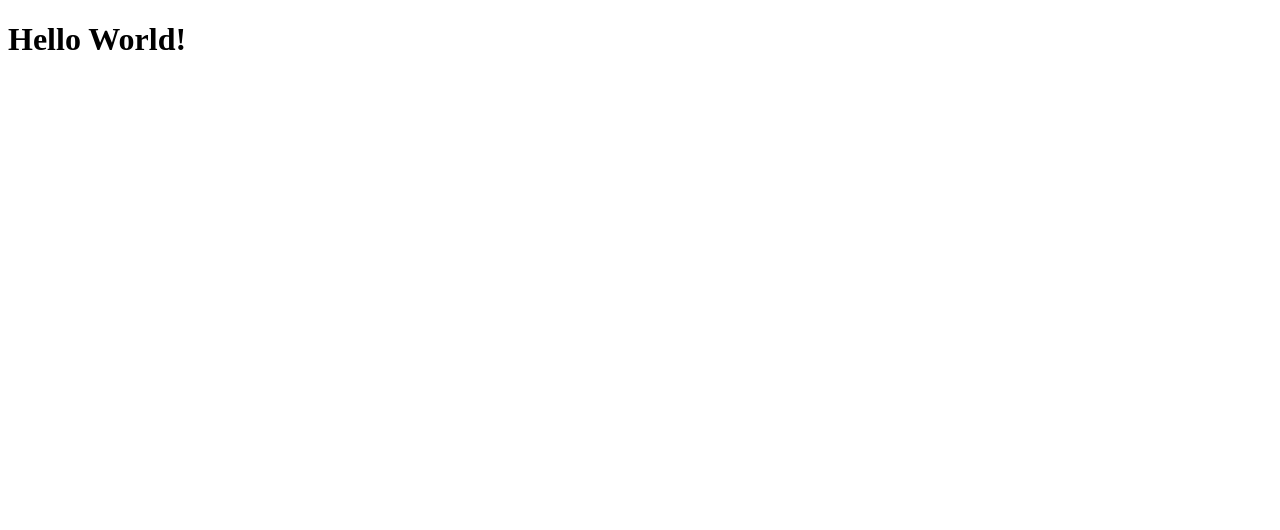
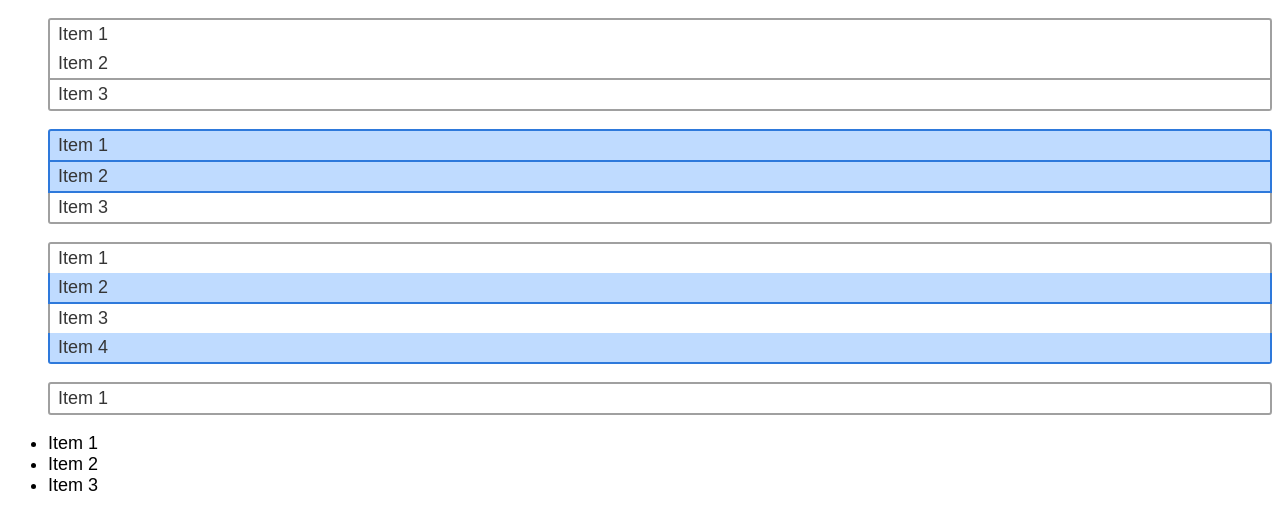
Before and after one commit to immarcosmorais/Hello, a plain HTML site: page index.html in a window 1280 px wide. Drawn offline with Linux system fonts and the light colour scheme.

Commit message:
class/003 Setted css for list in the html

```diff
--- a/index.html
+++ b/index.html
@@ -1,4 +1,37 @@
 <!DOCTYPE html>
+<head>
+  <link rel="stylesheet" href="lista.css" />
+</head>
+
 <body>
-  <h1>Hello World!</h1>
+  <ul class="listaBonita">
+    <li>Item 1</li>
+    <li>Item 2</li>
+    <li>Item 3</li>
+  </ul>
+
+  <ul class="listaBonita">
+    <li class="selecionado">Item 1</li>
+    <li class="selecionado">Item 2</li>
+    <li>Item 3</li>
+  </ul>
+
+  <ul class="listaBonita">
+    <li>Item 1</li>
+    <li class="selecionado">Item 2</li>
+    <li>Item 3</li>
+    <li class="selecionado">Item 4</li>
+  </ul>
+
+  <ul class="listaBonita">
+    <li>Item 1</li>
+  </ul>
+
+  <ul class="listaBonita"></ul>
+
+  <ul>
+    <li>Item 1</li>
+    <li>Item 2</li>
+    <li>Item 3</li>
+  </ul>
 </body>
--- /dev/null
+++ b/lista.css
@@ -0,0 +1,44 @@
+html {
+  font-size: 18px;
+  font-family: Arial;
+}
+
+ul.listaBonita > li {
+  list-style: none;
+  /* border: 2px solid #a0a0a0; */
+  border-width: 2px;
+  border-color: #a0a0a0;
+  padding: 4px 8px;
+  border-left-style: solid;
+  border-right-style: solid;
+}
+
+ul.listaBonita {
+  color: #353535;
+}
+
+ul.listaBonita > li:first-child {
+  border-top-style: solid;
+  border-top-left-radius: 3px;
+  border-top-right-radius: 3px;
+}
+
+ul.listaBonita > li:last-child {
+  border-bottom-left-radius: 3px;
+  border-bottom-right-radius: 3px;
+  border-bottom-style: solid;
+}
+
+ul.listaBonita > li:hover {
+  background-color: #ebebeb;
+}
+
+ul.listaBonita > li.selecionado {
+  background-color: #bfdbff;
+  border-color: #2e79db;
+  border-bottom-style: solid;
+}
+
+ul.listaBonita > li:not(.selecionado) + li {
+  border-bottom-style: solid;
+}
```
